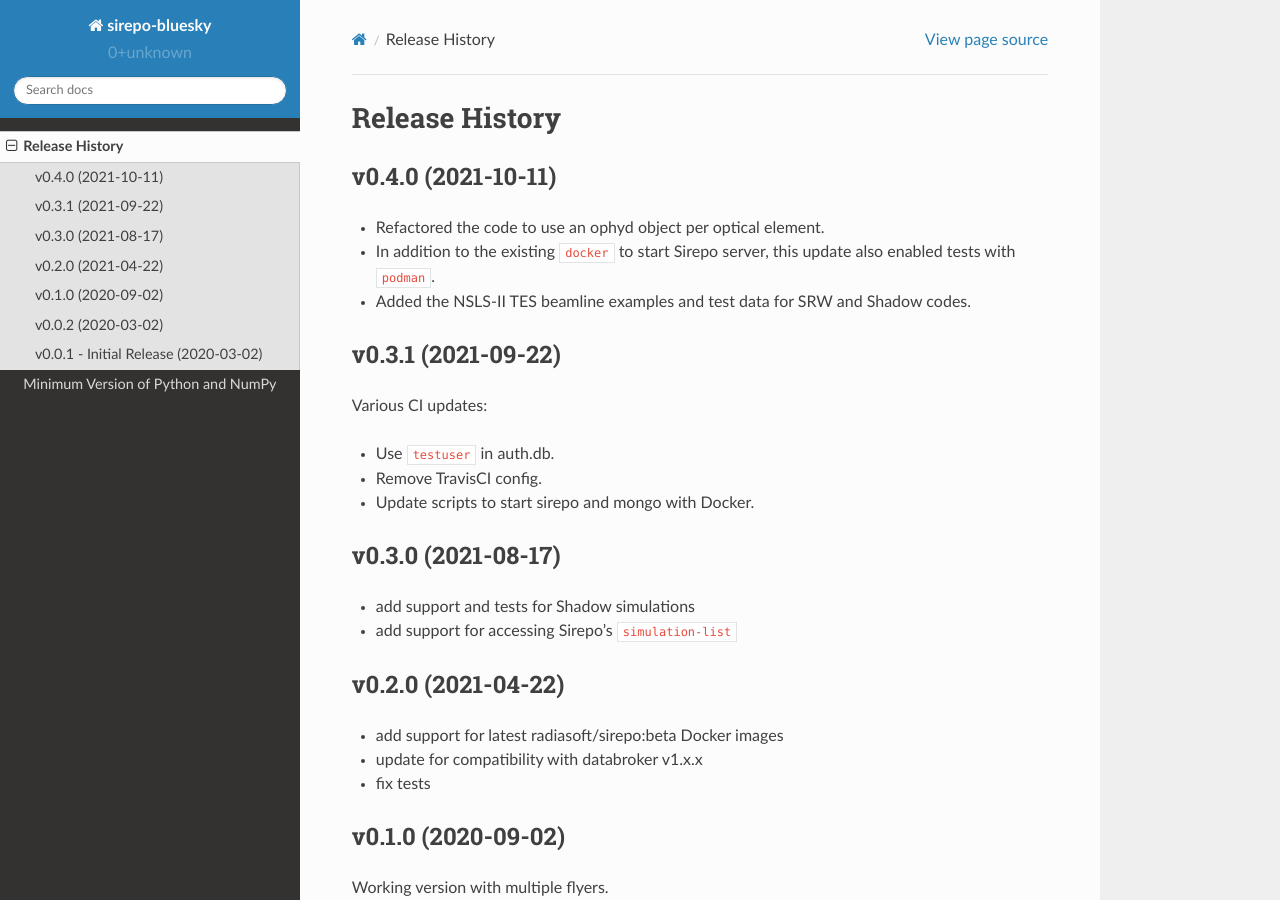
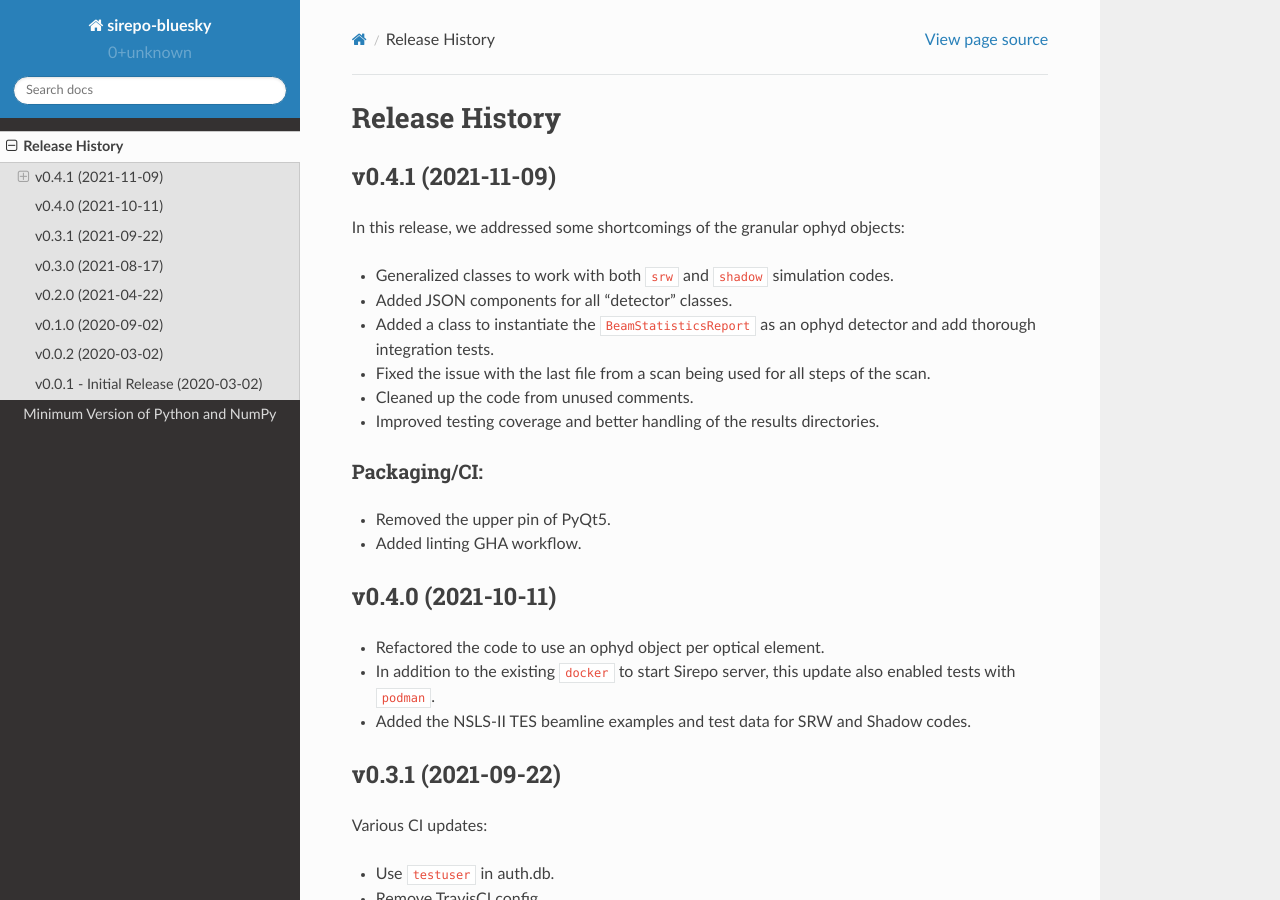
Before and after one commit to NSLS-II/sirepo-bluesky, a Sphinx documentation site: the page built from docs/source/release-history.rst, in a window 1280 px wide and 900 px high. Built offline with Sphinx 7.4.7 and the Read the Docs theme 2.0.0, drawn with Linux system fonts in a browser that asks for light colours; pages that are not in the unit, such as notebooks, are missing from menus.

Commit message:
DOC: release notes for v0.4.1

```diff
--- a/docs/source/release-history.rst
+++ b/docs/source/release-history.rst
@@ -1,6 +1,24 @@
 ===============
 Release History
 ===============
+
+v0.4.1 (2021-11-09)
+-------------------
+In this release, we addressed some shortcomings of the granular ophyd objects:
+
+- Generalized classes to work with both ``srw`` and ``shadow`` simulation codes.
+- Added JSON components for all "detector" classes.
+- Added a class to instantiate the ``BeamStatisticsReport`` as an ophyd
+  detector and add thorough integration tests.
+- Fixed the issue with the last file from a scan being used for all steps of the
+  scan.
+- Cleaned up the code from unused comments.
+- Improved testing coverage and better handling of the results directories.
+
+Packaging/CI:
+...............
+- Removed the upper pin of PyQt5.
+- Added linting GHA workflow.
 
 v0.4.0 (2021-10-11)
 -------------------
```
